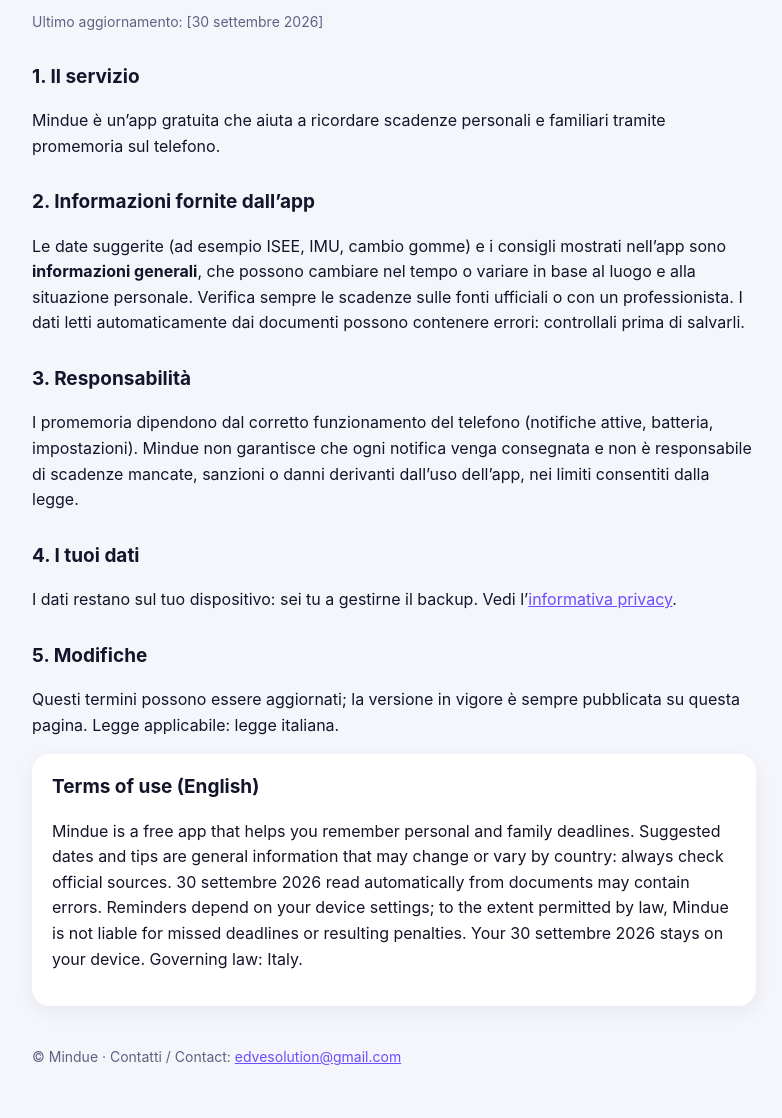
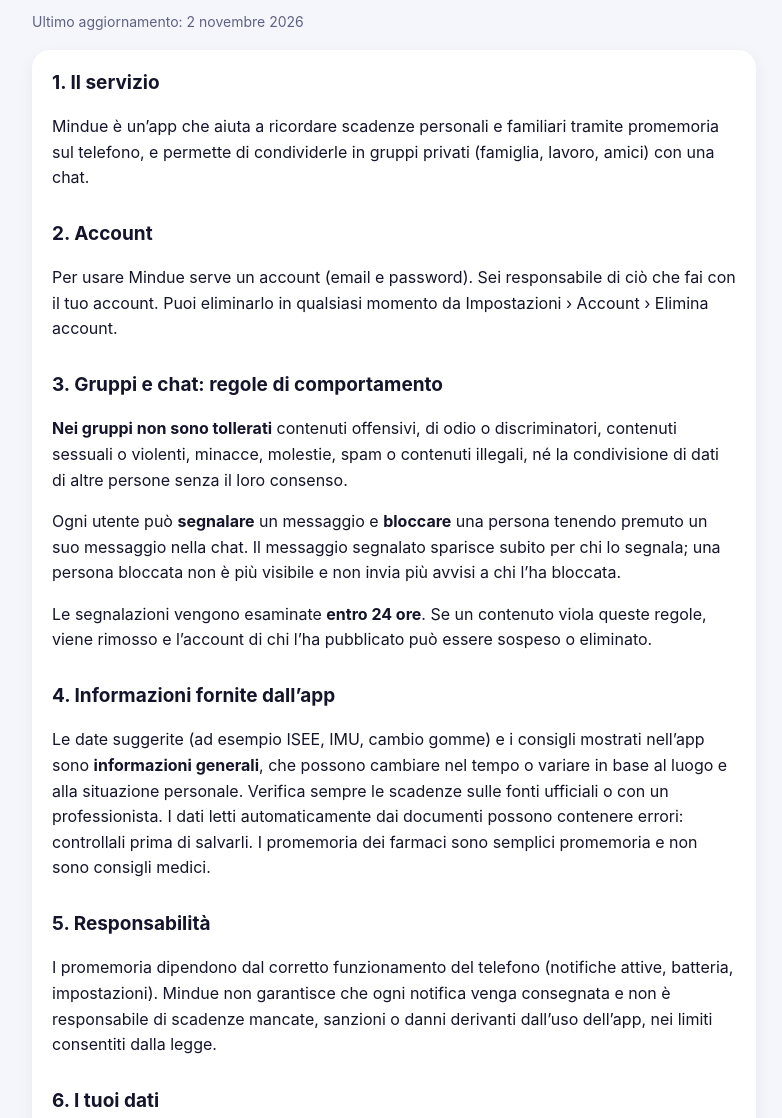
Before and after one commit to edvesolution/Mindue, a plain HTML site: page termini.html in a window 1280 px wide. Shown: the part 182-1300 px from the top of the page, without its empty margins (246-1028 px from the left). Drawn offline with Linux system fonts and the light colour scheme.

Commit message:
Add files via upload

```diff
--- a/termini.html
+++ b/termini.html
@@ -10,17 +10,30 @@
 <header><img src="logo.png" alt=""><b>Mindue</b></header>
 <nav class="small"><a href="index.html">Home</a><a href="privacy.html">Privacy</a><a href="termini.html">Termini / Terms</a></nav>
 <h1>Termini d’uso</h1>
-<p class="small">Ultimo aggiornamento: [30 settembre 2026]</p>
-<h2>1. Il servizio</h2>
-<p>Mindue è un’app gratuita che aiuta a ricordare scadenze personali e familiari tramite promemoria sul telefono.</p>
-<h2>2. Informazioni fornite dall’app</h2>
-<p>Le date suggerite (ad esempio ISEE, IMU, cambio gomme) e i consigli mostrati nell’app sono <b>informazioni generali</b>, che possono cambiare nel tempo o variare in base al luogo e alla situazione personale. Verifica sempre le scadenze sulle fonti ufficiali o con un professionista. I dati letti automaticamente dai documenti possono contenere errori: controllali prima di salvarli.</p>
-<h2>3. Responsabilità</h2>
+<p class="small">Ultimo aggiornamento: 2 novembre 2026</p>
+<div class="card">
+<h2 style="margin-top:0">1. Il servizio</h2>
+<p>Mindue è un’app che aiuta a ricordare scadenze personali e familiari tramite promemoria sul telefono, e permette di condividerle in gruppi privati (famiglia, lavoro, amici) con una chat.</p>
+<h2>2. Account</h2>
+<p>Per usare Mindue serve un account (email e password). Sei responsabile di ciò che fai con il tuo account. Puoi eliminarlo in qualsiasi momento da Impostazioni › Account › Elimina account.</p>
+<h2>3. Gruppi e chat: regole di comportamento</h2>
+<p><b>Nei gruppi non sono tollerati</b> contenuti offensivi, di odio o discriminatori, contenuti sessuali o violenti, minacce, molestie, spam o contenuti illegali, né la condivisione di dati di altre persone senza il loro consenso.</p>
+<p>Ogni utente può <b>segnalare</b> un messaggio e <b>bloccare</b> una persona tenendo premuto un suo messaggio nella chat. Il messaggio segnalato sparisce subito per chi lo segnala; una persona bloccata non è più visibile e non invia più avvisi a chi l’ha bloccata.</p>
+<p>Le segnalazioni vengono esaminate <b>entro 24 ore</b>. Se un contenuto viola queste regole, viene rimosso e l’account di chi l’ha pubblicato può essere sospeso o eliminato.</p>
+<h2>4. Informazioni fornite dall’app</h2>
+<p>Le date suggerite (ad esempio ISEE, IMU, cambio gomme) e i consigli mostrati nell’app sono <b>informazioni generali</b>, che possono cambiare nel tempo o variare in base al luogo e alla situazione personale. Verifica sempre le scadenze sulle fonti ufficiali o con un professionista. I dati letti automaticamente dai documenti possono contenere errori: controllali prima di salvarli. I promemoria dei farmaci sono semplici promemoria e non sono consigli medici.</p>
+<h2>5. Responsabilità</h2>
 <p>I promemoria dipendono dal corretto funzionamento del telefono (notifiche attive, batteria, impostazioni). Mindue non garantisce che ogni notifica venga consegnata e non è responsabile di scadenze mancate, sanzioni o danni derivanti dall’uso dell’app, nei limiti consentiti dalla legge.</p>
-<h2>4. I tuoi dati</h2>
-<p>I dati restano sul tuo dispositivo: sei tu a gestirne il backup. Vedi l’<a href="privacy.html">informativa privacy</a>.</p>
-<h2>5. Modifiche</h2>
+<h2>6. I tuoi dati</h2>
+<p>Le scadenze personali restano sul tuo dispositivo. Le scadenze, i messaggi e i file dei gruppi sono condivisi solo con le persone del gruppo. Vedi l’<a href="privacy.html">informativa privacy</a>.</p>
+<h2>7. Modifiche</h2>
 <p>Questi termini possono essere aggiornati; la versione in vigore è sempre pubblicata su questa pagina. Legge applicabile: legge italiana.</p>
-<div class="card"><h2 style="margin-top:0">Terms of use (English)</h2>
-<p>Mindue is a free app that helps you remember personal and family deadlines. Suggested dates and tips are general information that may change or vary by country: always check official sources. 30 settembre 2026 read automatically from documents may contain errors. Reminders depend on your device settings; to the extent permitted by law, Mindue is not liable for missed deadlines or resulting penalties. Your 30 settembre 2026 stays on your device. Governing law: Italy.</p></div>
-<p class="small" style="margin-top:40px">© Mindue · Contatti / Contact: <a href="mailto:edvesolution@gmail.com">edvesolution@gmail.com</a></p></main></body></html>
+</div>
+<div class="card">
+<h2 style="margin-top:0">Terms of use (English)</h2>
+<p>Mindue helps you remember personal and family deadlines and share them in private groups with a chat. An account is required and can be deleted at any time (Settings › Account › Delete account).</p>
+<p><b>Zero tolerance:</b> offensive, hateful, sexual or violent content, threats, harassment, spam or illegal content are not allowed in groups. Users can report a message and block a person by long-pressing one of their messages. Reports are reviewed within 24 hours; offending content is removed and the author’s account may be suspended or deleted.</p>
+<p>Suggested dates and tips are general information that may change or vary by country: always check official sources. Data read automatically from documents may contain errors. Medication reminders are not medical advice. Reminders depend on your device settings; to the extent permitted by law, Mindue is not liable for missed deadlines or resulting penalties. Governing law: Italy.</p>
+</div>
+<p class="small" style="margin-top:40px">© Mindue · Contatti / Contact: <a href="mailto:edvesolution@gmail.com">edvesolution@gmail.com</a></p>
+</main></body></html>
```
